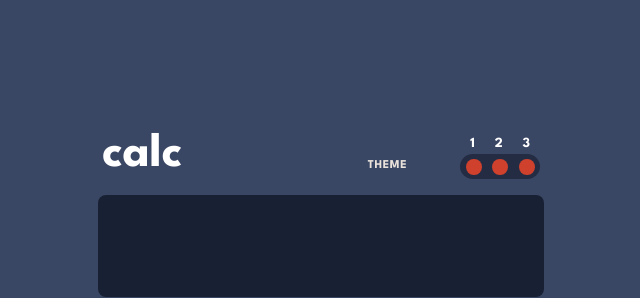
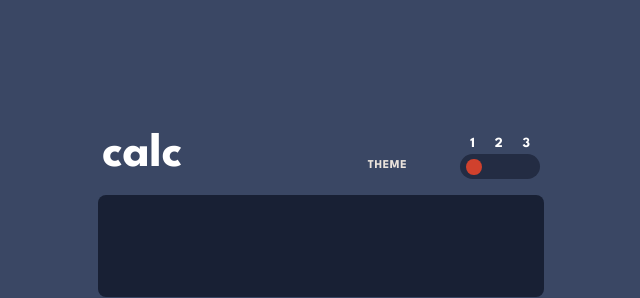
Before and after one commit to MustakAbsarKhan/Calculator-App, a website: page index.html in a window 1280 px wide. Shown: the top 298 px of the page, 319-959 px from the left. Drawn offline with Linux system fonts and the light colour scheme.

Commit message:
Toggle Bar Flicker Issue Solved

```diff
--- a/index.html
+++ b/index.html
@@ -35,9 +35,9 @@
                     <!-- 60% -->
                     <!-- 16% -->
                     <toggle class="w-[60%] h-[50%] ulg:w-[70%] ulg:h-[45%] llg:w-[60%] llg:h-[50%] flex justify-around items-center bg-t1toggleBG rounded-full" id="toggle-bar-selector">
-                        <input id="tg1" class="toggle usm:h-[50%] usm:w-[25%] msm:h-[65%] msm:w-[23%] usm1:h-[60%] usm1:w-[22%] umd:h-[60%] umd:w-[23%] umd1:h-[65%] umd1:w-[20%] umd2:h-[60%] umd2:w-[23%] md:h-[60%] md:w-[18%] ulg:h-[65%] ulg:w-[20%] llg:w-[16%] llg:h-[63%] sxl:w-[20%] sxl:h-[65%]    usm:mt-[0.070rem] msm:mt-0 usm1:mt-[0.053rem] llg:mt-[0.065rem] umd2:mt-[0.08rem] lg-mt-[0rem] umd:mt-[0.03rem] umd1:mt-[0.06rem] sxl::mt-0  usm:ml-[0.035rem] usm1:ml-[0.045rem] umd:ml-[0.08rem] llg:ml-[0.00rem]   leading-none theme1-toggle-color" type="radio" name="toggle"/>
-                        <input id="tg2" class="toggle usm:h-[50%] usm:w-[25%] msm:h-[65%] msm:w-[23%] usm1:h-[60%] usm1:w-[22%] umd:h-[60%] umd:w-[23%] umd1:h-[65%] umd1:w-[20%] umd2:h-[60%] umd2:w-[23%] md:h-[60%] md:w-[18%] ulg:h-[65%] ulg:w-[20%] llg:w-[16%] llg:h-[63%] sxl:w-[20%] sxl:h-[65%]    usm:mt-[0.075rem] msm:mt-0 usm1:mt-[0.053rem] llg:mt-[0.065rem] umd2:mt-[0.08rem] lg-mt-[0rem] umd:mt-[0.03rem] umd1:mt-[0.06rem] sxl::mt-0  leading-none theme1-toggle-color" type="radio" name="toggle"/>
-                        <input id="tg3" class="toggle usm:h-[50%] usm:w-[25%] msm:h-[65%] msm:w-[23%] usm1:h-[60%] usm1:w-[22%] umd:h-[60%] umd:w-[23%] umd1:h-[65%] umd1:w-[20%] umd2:h-[60%] umd2:w-[23%] md:h-[60%] md:w-[18%] ulg:h-[65%] ulg:w-[20%] llg:w-[16%] llg:h-[63%] sxl:w-[20%] sxl:h-[65%]    usm:mt-[0.075rem] msm:mt-0 usm1:mt-[0.053rem] llg:mt-[0.065rem] umd2:mt-[0.08rem] lg-mt-[0rem] umd:mt-[0.03rem] umd1:mt-[0.06rem] sxl::mt-0  leading-none theme1-toggle-color" type="radio" name="toggle"/>
+                        <input id="tg1" class="toggle usm:h-[50%] usm:w-[25%] msm:h-[65%] msm:w-[23%] usm1:h-[60%] usm1:w-[22%] umd:h-[60%] umd:w-[23%] umd1:h-[65%] umd1:w-[20%] umd2:h-[60%] umd2:w-[23%] md:h-[60%] md:w-[18%] ulg:h-[65%] ulg:w-[20%] llg:w-[16%] llg:h-[63%] sxl:w-[20%] sxl:h-[65%]    usm:mt-[0.070rem] msm:mt-0 usm1:mt-[0.053rem] llg:mt-[0.065rem] umd2:mt-[0.08rem] lg-mt-[0rem] umd:mt-[0.03rem] umd1:mt-[0.06rem] sxl::mt-0  usm:ml-[0.035rem] usm1:ml-[0.045rem] umd:ml-[0.08rem] llg:ml-[0.00rem]   leading-none theme1-toggle-color" type="radio" name="toggle" style="opacity:0;"/>
+                        <input id="tg2" class="toggle usm:h-[50%] usm:w-[25%] msm:h-[65%] msm:w-[23%] usm1:h-[60%] usm1:w-[22%] umd:h-[60%] umd:w-[23%] umd1:h-[65%] umd1:w-[20%] umd2:h-[60%] umd2:w-[23%] md:h-[60%] md:w-[18%] ulg:h-[65%] ulg:w-[20%] llg:w-[16%] llg:h-[63%] sxl:w-[20%] sxl:h-[65%]    usm:mt-[0.075rem] msm:mt-0 usm1:mt-[0.053rem] llg:mt-[0.065rem] umd2:mt-[0.08rem] lg-mt-[0rem] umd:mt-[0.03rem] umd1:mt-[0.06rem] sxl::mt-0  leading-none theme1-toggle-color" type="radio" name="toggle" style="opacity:0;"/>
+                        <input id="tg3" class="toggle usm:h-[50%] usm:w-[25%] msm:h-[65%] msm:w-[23%] usm1:h-[60%] usm1:w-[22%] umd:h-[60%] umd:w-[23%] umd1:h-[65%] umd1:w-[20%] umd2:h-[60%] umd2:w-[23%] md:h-[60%] md:w-[18%] ulg:h-[65%] ulg:w-[20%] llg:w-[16%] llg:h-[63%] sxl:w-[20%] sxl:h-[65%]    usm:mt-[0.075rem] msm:mt-0 usm1:mt-[0.053rem] llg:mt-[0.065rem] umd2:mt-[0.08rem] lg-mt-[0rem] umd:mt-[0.03rem] umd1:mt-[0.06rem] sxl::mt-0  leading-none theme1-toggle-color" type="radio" name="toggle" style="opacity:0;"/>
                     </toggle>
                 </div>
             </right>
--- a/src/js/toggle.js
+++ b/src/js/toggle.js
@@ -206,13 +206,11 @@ window.onload = () => {
     ? (toggleHide("toggle2"), theme2())
     : "toggle3" == localStorage.getItem("clicked")
     ? (toggleHide("toggle3"), theme3())
-    : console.log("infinity");
+    : ((activeButton = "toggle1"), toggleHide("toggle1"), theme1());
 };
 
 // Theme 1 Toggle 1
 toggle1.addEventListener("click", () => {
-  console.log("toggle 1 clicked");
-
   const activeButton = "toggle1";
   toggleHide(activeButton);
   theme1();
@@ -220,7 +218,6 @@ toggle1.addEventListener("click", () => {
 
 //Theme 2 Toggle 2
 toggle2.addEventListener("click", () => {
-  console.log("toggle 2 clicked");
   const activeButton = "toggle2";
   toggleHide(activeButton);
   theme2();
@@ -228,7 +225,6 @@ toggle2.addEventListener("click", () => {
 
 // Theme 3 Toggle 3
 toggle3.addEventListener("click", () => {
-  console.log("toggle 3 clicked");
   const activeButton = "toggle3";
   toggleHide(activeButton);
   theme3();
```
Also changed, not shown: dist/output.css.
